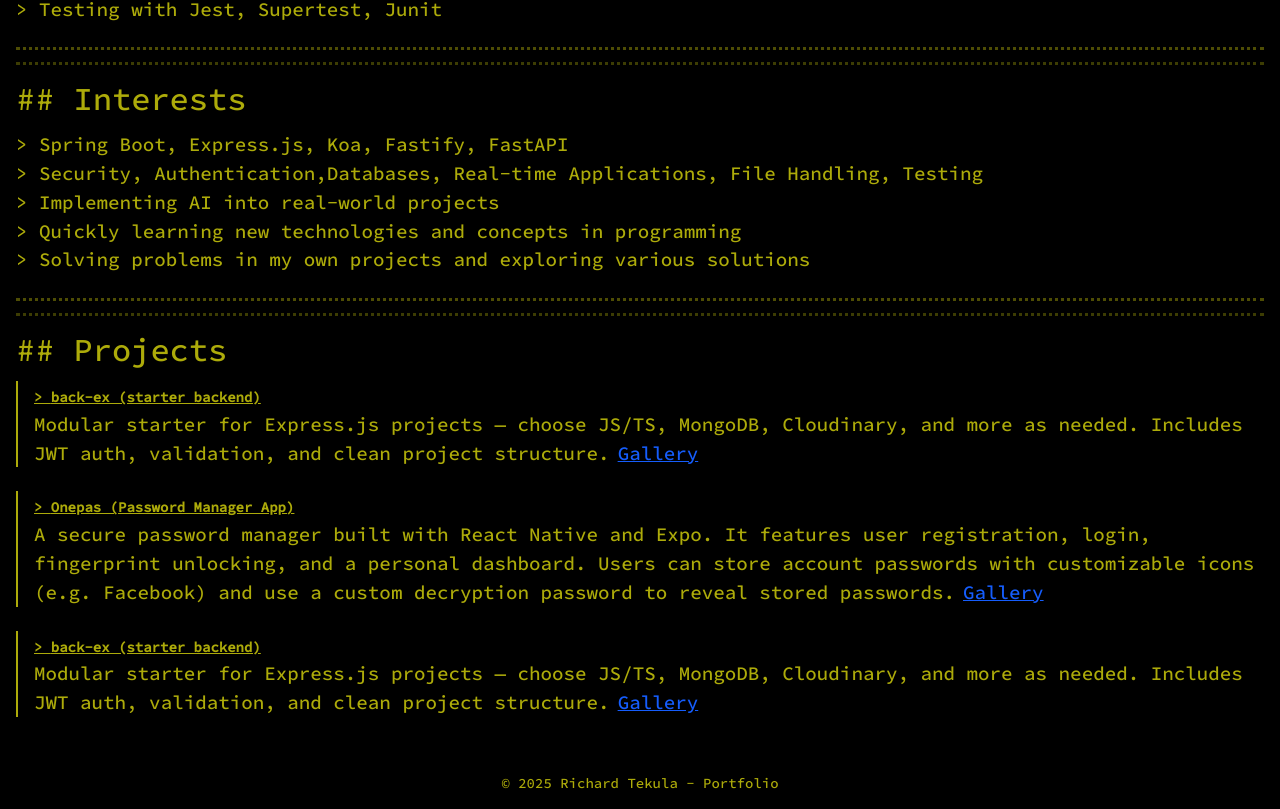
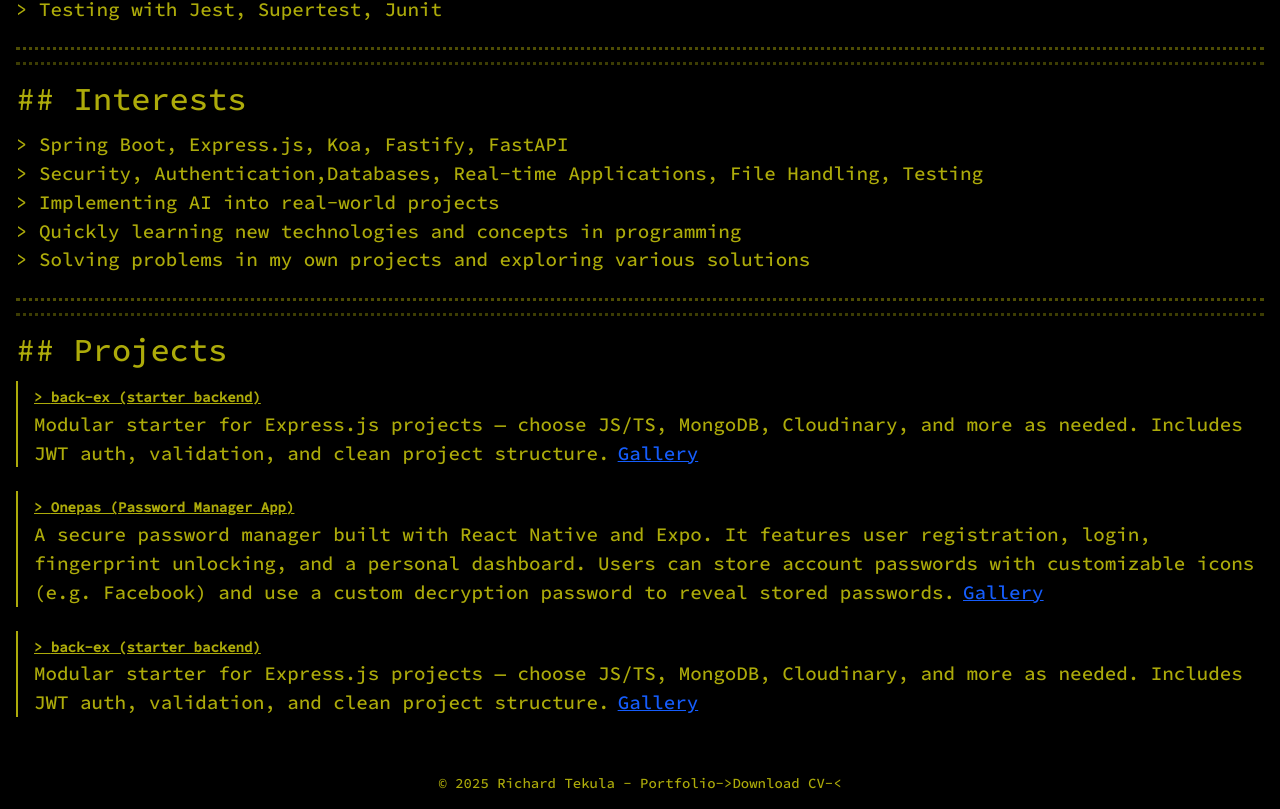
Before and after one commit to FoxerBN/portfolio, a Next.js app: page /en in a window 1280 px wide. Shown: the part 731-1540 px from the top of the page. Built offline with nearby package versions, Linux system fonts and the light colour scheme.

Commit message:
portfolio download link

```diff
--- a/components/Footer.tsx
+++ b/components/Footer.tsx
@@ -7,6 +7,11 @@
   return (
     <footer className="w-full py-4 px-6 text-center text-sm mt-auto">
       © {new Date().getFullYear()} {t('footer')}
+      <span>
+
+        <a href="/Richard-Tekula-CV.pdf" download target="_blank" rel="noopener noreferrer">{"->Download CV-<"}
+        </a>
+      </span>
     </footer>
   );
 }
```
Also changed, not shown: 1 other file (tests, documents, lock files or other folders).
